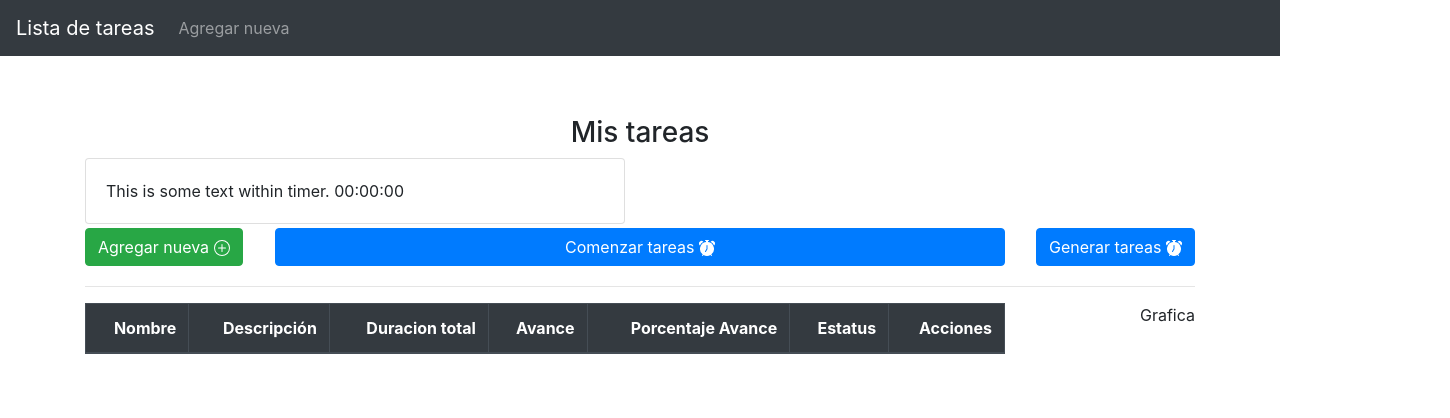
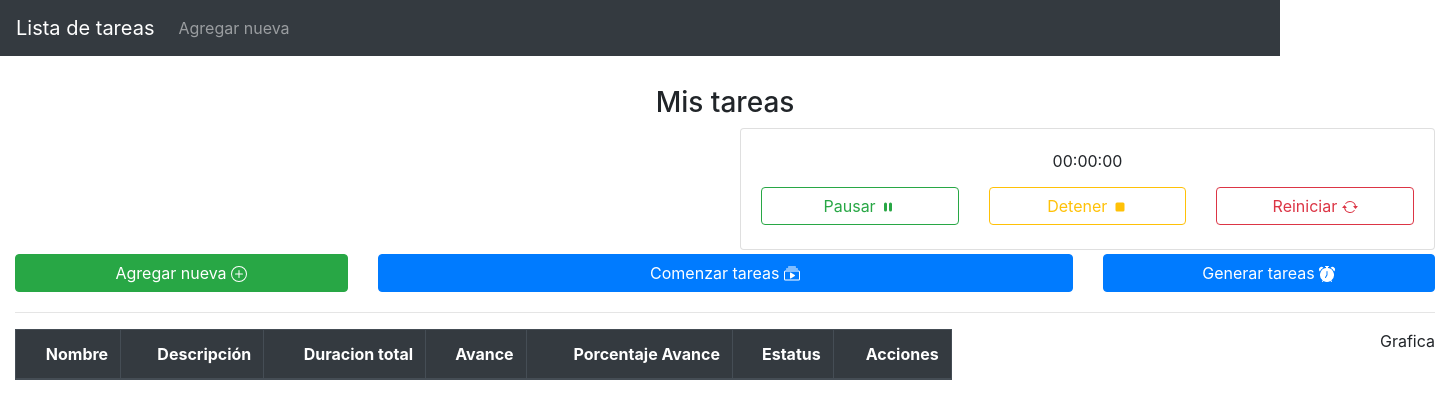
Before and after one commit to lozanich/arkon-data, a React (Create React App) app: page / in a window 1280 px wide. Shown: the top 418 px of the page, 1450 px wide, since content can reach past the window. Built offline with nearby package versions, Linux system fonts and the light colour scheme.

Commit message:
working on start, stop and restart countdown

```diff
--- a/src/App.css
+++ b/src/App.css
@@ -1,5 +1,5 @@
 * {
-  margin: 10;
+  margin: 5;
   font-family: -apple-system, BlinkMacSystemFont, 'Segoe UI', 'Roboto', 'Oxygen',
     'Ubuntu', 'Cantarell', 'Fira Sans', 'Droid Sans', 'Helvetica Neue',
     sans-serif;
--- a/src/components/ListTasks.js
+++ b/src/components/ListTasks.js
@@ -3,7 +3,11 @@ import "../styles/listTask.css";
 import { Row, Col, Button } from "react-bootstrap";
 import { taskReducer } from "../hooks/taskReducer";
 import { buildFakeTask } from "../util/buildFakeTask";
-import { BsPlusCircle, BsFillAlarmFill } from "react-icons/bs";
+import {
+  BsPlusCircle,
+  BsFillAlarmFill,
+  BsCollectionPlay,
+} from "react-icons/bs";
 import { ModalAdd } from "../components/ModalAdd";
 import { TaskTable } from "../components/TaskTable";
 import {Timer} from "../components/Timer"
@@ -84,13 +88,30 @@ export const ListTasks = () => {
     localStorage.setItem("tasks", JSON.stringify(tasks));
   };
 
+  // init timer in 0
   const [timer, setTimer] = useState(0)
+  const [runningTask, setRunningTask] = useState("")
 
+
+  // action button start last task
   const handleStartTasks = () => {
     console.log('start task')
     const lastTask = tasks.find(item => item.done === false);
+    setRunningTask(lastTask)
     setTimer(lastTask.duration - lastTask.advance);
   }
+
+  const handlePauseTask = (task) => {
+    console.log("Pausando la tarea", task)
+  }
+
+  const handleStopTask = (task) => {
+    console.log("Deteniendo la tarea", task);
+  }
+
+  const handleRestartTask = (task) => {
+    console.log("Reiniciando la tarea", task);
+  };
 
   return (
     <>
@@ -100,30 +121,36 @@ export const ListTasks = () => {
         </Col>
       </Row>
       <Row>
-        <Col className="text-left" sm={6}>
-          <Timer timeFirstTask={timer} />
+        <Col className="text-center" sm={12} md={{ span: 6, offset: 6 }}>
+          <Timer
+            runningTask={runningTask}
+            timeFirstTask={timer}
+            handlePauseTask={handlePauseTask}
+            handleStopTask={handleStopTask}
+            handleRestartTask={handleRestartTask}
+          />
         </Col>
       </Row>
       <Row className="justify-content-md-center">
-        <Col className="text-left" sm={2}>
-          <Button onClick={handleShow} variant="success" className="my-1">
+        <Col className="text-left" md={3} sm={12}>
+          <Button onClick={handleShow} variant="success" className="my-1" block>
             Agregar nueva <BsPlusCircle />
           </Button>
         </Col>
-        <Col className="text-center" sm={8}>
+        <Col className="text-center" md={6} sm={12}>
           <Button onClick={handleStartTasks} className="my-1" block>
-            Comenzar tareas <BsFillAlarmFill />
+            Comenzar tareas <BsCollectionPlay />
           </Button>
         </Col>
-        <Col className="text-right" sm={2}>
-          <Button onClick={handleRandomTasks} className="my-1">
+        <Col className="text-right" md={3} sm={12}>
+          <Button onClick={handleRandomTasks} className="my-1" block>
             Generar tareas <BsFillAlarmFill />
           </Button>
         </Col>
       </Row>
       <hr />
       <Row className="justify-content-md-center">
-        <Col className="text-right" sm={10}>
+        <Col className="text-right" md={8} sm={12}>
           <TaskTable
             tasks={tasks}
             handleDelete={handleDelete}
@@ -131,7 +158,7 @@ export const ListTasks = () => {
           />
         </Col>
 
-        <Col className="text-right" sm={2}>
+        <Col className="text-right" md={4} sm={12}>
           Grafica
         </Col>
       </Row>
--- a/src/components/Timer.js
+++ b/src/components/Timer.js
@@ -1,8 +1,16 @@
 import React, {useEffect, useState} from 'react'
 import { Row, Col, Button, Card } from "react-bootstrap";
-import {formatData} from "../util/formatData"
+import { formatData } from "../util/formatData"
+import { BsFillPauseFill, BsFillStopFill, BsArrowRepeat } from "react-icons/bs";
 
-export const Timer = React.memo(({ timeFirstTask }) => {
+export const Timer = React.memo(
+  ({
+    runningTask,
+    timeFirstTask,
+    handlePauseTask,
+    handleStopTask,
+    handleRestartTask,
+  }) => {
     const [counter, setCounter] = useState(parseInt(timeFirstTask));
 
     // renders counter new calculate
@@ -14,16 +22,68 @@ export const Timer = React.memo(({ timeFirstTask }) => {
 
     // restart counter new value task
     useEffect(() => {
-        setCounter(parseInt(timeFirstTask));
-    }, [timeFirstTask])
+      setCounter(parseInt(timeFirstTask));
+    }, [timeFirstTask]);
 
     return (
       <>
         <Card>
           <Card.Body>
-            This is some text within timer. {formatData(counter, "minutes")}
+            <Row>
+              <Col className="text-center" md={12}>
+                {formatData(counter, "minutes")}
+              </Col>
+            </Row>
+            <Row>
+              <Col
+                style={{ "padding-top": "10px" }}
+                className="text-center"
+                sm={12}
+                md={4}
+              >
+                <Button
+                  onClick={() => handlePauseTask(runningTask)}
+                  variant="outline-success"
+                  className="my-1"
+                  block
+                >
+                  Pausar <BsFillPauseFill />
+                </Button>
+              </Col>
+              <Col
+                style={{ "padding-top": "10px" }}
+                className="text-center"
+                sm={12}
+                md={4}
+              >
+                <Button
+                  onClick={() => handleStopTask(runningTask)}
+                  variant="outline-warning"
+                  className="my-1"
+                  block
+                >
+                  Detener <BsFillStopFill />
+                </Button>
+              </Col>
+              <Col
+                style={{ "padding-top": "10px" }}
+                className="text-center"
+                sm={12}
+                md={4}
+              >
+                <Button
+                  onClick={() => handleRestartTask(runningTask)}
+                  variant="outline-danger"
+                  className="my-1"
+                  block
+                >
+                  Reiniciar <BsArrowRepeat />
+                </Button>
+              </Col>
+            </Row>
           </Card.Body>
         </Card>
       </>
     );
-});
+  }
+);
--- a/src/index.css
+++ b/src/index.css
@@ -1,3 +1,10 @@
 .container {
-  padding: 60px;
+  padding: 30px;
+
 }
+
+@media only screen and (min-width: 1200px) {
+  .container {
+    min-width: 1450px;
+  }
+}
--- a/src/router/AppRouter.js
+++ b/src/router/AppRouter.js
@@ -13,18 +13,18 @@ import { Container } from "react-bootstrap";
 export const AppRouter = () => {
   return (
     <Router>
-      <div>
+      <>
         {/* A <Switch> looks through its children <Route>s and
             renders the first one that matches the current URL. */}
 
         <NavbarBootstrap />
-        <Container className="container">
+        <Container>
           <Switch>
             <Route exact path="/" component={ListTasks}></Route>
             <Route exact path="/add-new" component={AddTask}></Route>
           </Switch>
         </Container>
-      </div>
+      </>
     </Router>
   );
 };
```
